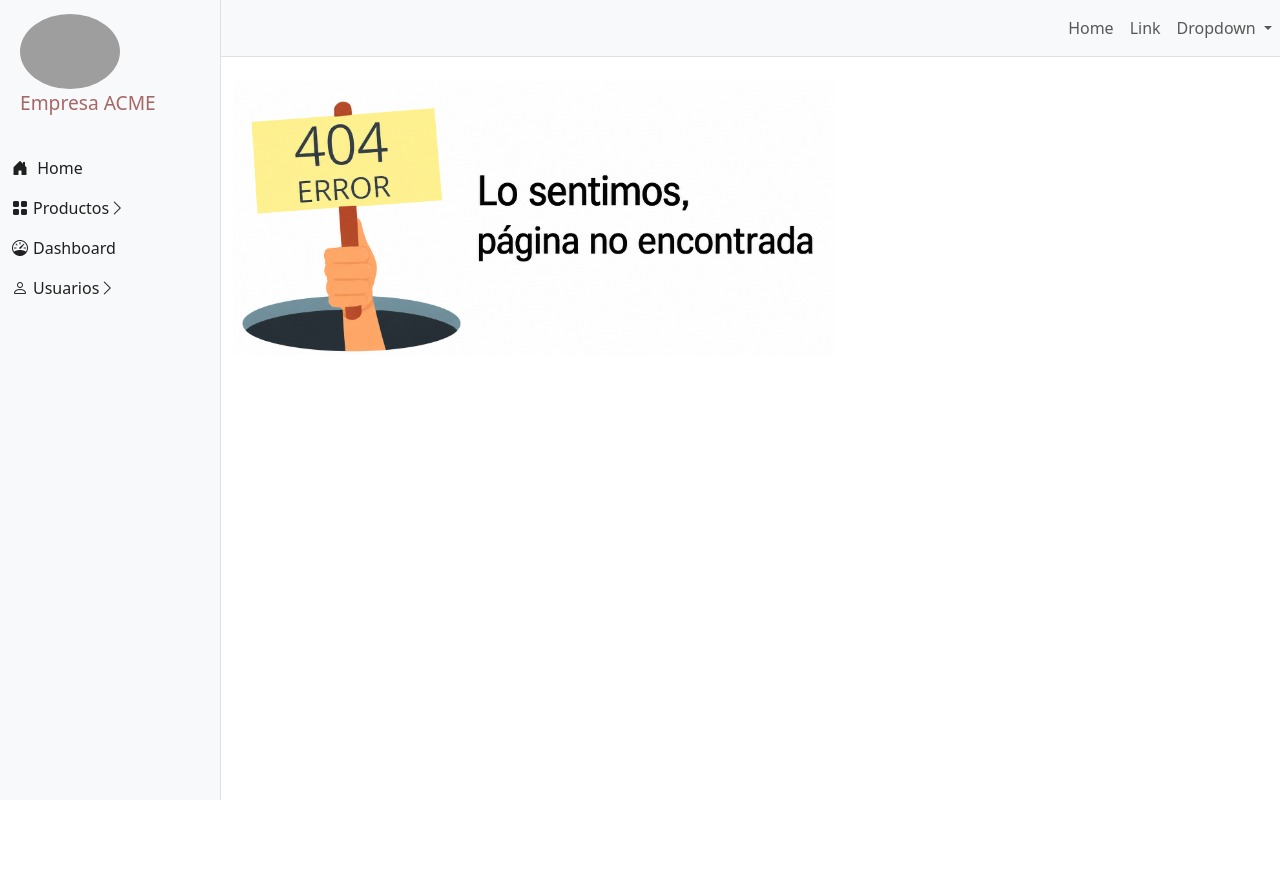
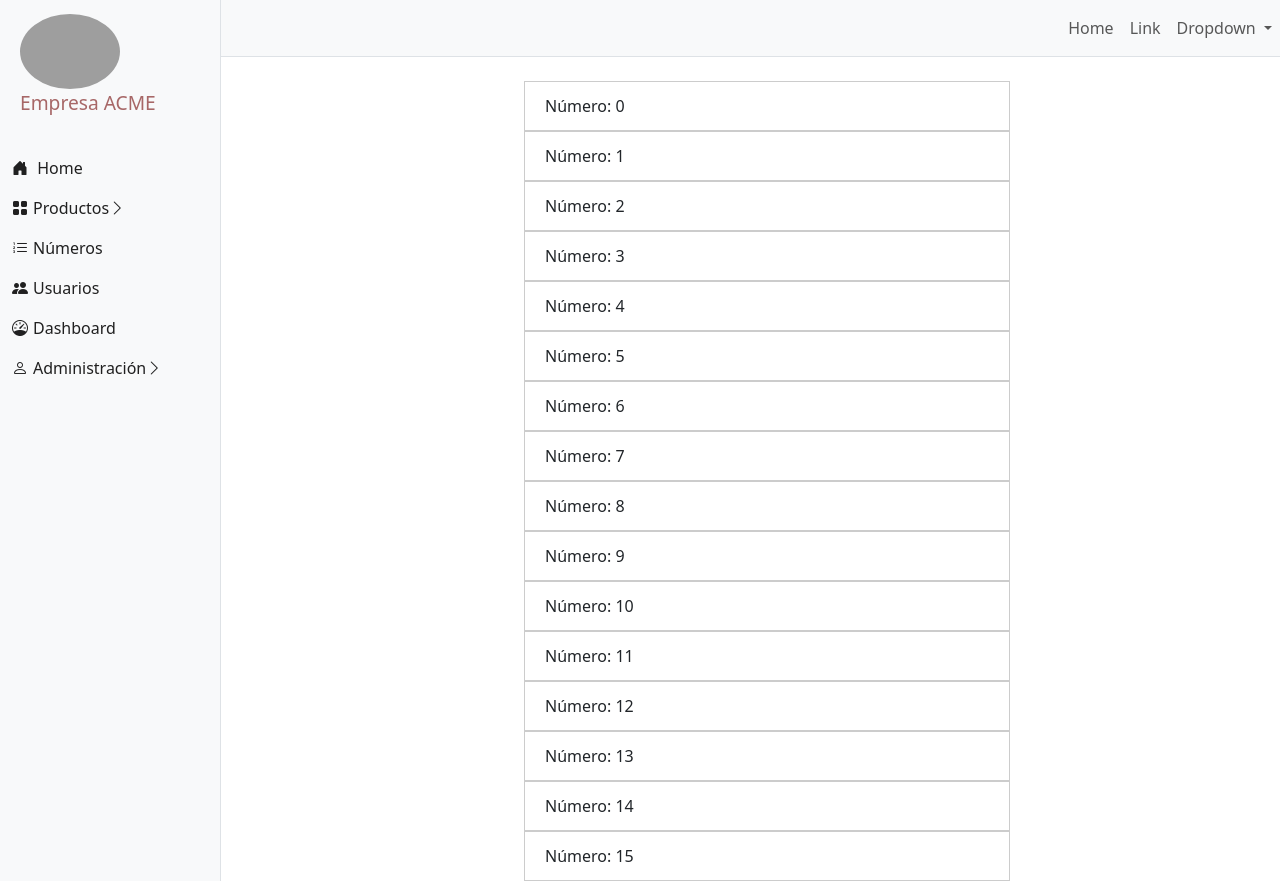
Before and after one commit to mmatus0/AngularAcme, an Angular app in the folder frontend-server/: page /numbers in a window 1280 px wide. Before the commit the page ends 800 px from the top, so only its background shows below. Built offline with nearby package versions, Linux system fonts and the light colour scheme; sample sign-in values are in the browser's storage; grey boxes are pictures that could not be loaded.

Commit message:
Implementación de virtualScroll

```diff
--- a/frontend-server/package.json
+++ b/frontend-server/package.json
@@ -11,12 +11,14 @@
   "private": true,
   "packageManager": "npm@11.6.2",
   "dependencies": {
+    "@angular/cdk": "^21.2.14",
     "@angular/common": "^21.2.0",
     "@angular/compiler": "^21.2.0",
     "@angular/core": "^21.2.0",
     "@angular/forms": "^21.2.0",
     "@angular/platform-browser": "^21.2.0",
     "@angular/router": "^21.2.0",
+    "@faker-js/faker": "^10.4.0",
     "ngx-bootstrap": "^21.0.1",
     "ngx-bootstrap-icons": "^1.9.3",
     "rxjs": "~7.8.0",
--- a/frontend-server/src/app/app.html
+++ b/frontend-server/src/app/app.html
@@ -1,6 +1,6 @@
 <div class="d-flex" id="wrapper">
 
-  <!-- Sidebar — controlado con @if según estado de autenticación — Slide 11 -->
+  <!-- Sidebar -->
   @if (authService.isAuthenticated()) {
     <div class="bg-light border-end" id="sidebar-wrapper">
       <div class="sidebar-heading">
@@ -35,18 +35,30 @@
             </ul>
           </li>
           <li>
+            <a [routerLink]="['numbers']">
+              <i class="bi bi-list-ol"></i>
+              <span class="nav-label">Números</span>
+            </a>
+          </li>
+          <li>
+            <a [routerLink]="['users']">
+              <i class="bi bi-people-fill"></i>
+              <span class="nav-label">Usuarios</span>
+            </a>
+          </li>
+          <li>
             <a href="#">
               <i class="bi bi-speedometer"></i>
               <span class="nav-label">Dashboard</span>
             </a>
           </li>
           <li>
-            <a href="#" data-bs-toggle="collapse" data-bs-target="#usuarios" class="collapsed active">
+            <a href="#" data-bs-toggle="collapse" data-bs-target="#administracion" class="collapsed active">
               <i class="bi bi-person"></i>
-              <span class="nav-label">Usuarios</span>
+              <span class="nav-label">Administración</span>
               <span class="bi bi-chevron-right"></span>
             </a>
-            <ul class="sub-menu collapse" id="usuarios">
+            <ul class="sub-menu collapse" id="administracion">
               <li><a href="#">Administrar</a></li>
               <li><a href="#">Ver fichas</a></li>
               <li><a href="#">Informes</a></li>
@@ -61,7 +73,7 @@
   <!-- Page Content -->
   <div id="page-content-wrapper">
 
-    <!-- Superior Bar — controlado con @if según estado de autenticación — Slide 11/12 -->
+    <!-- Superior Bar -->
     @if (authService.isAuthenticated()) {
       <nav class="navbar navbar-expand-lg navbar-light bg-light border-bottom">
         <div class="collapse navbar-collapse" id="navbarSupportedContent">
@@ -81,7 +93,6 @@
                 <a class="dropdown-item" href="#">Action</a>
                 <a class="dropdown-item" href="#">Another action</a>
                 <div class="dropdown-divider"></div>
-                <!-- Logout invoca authService.logout() — Slide 12 -->
                 <a class="dropdown-item text-danger" href="#" (click)="authService.logout()">Logout</a>
               </div>
             </li>
@@ -90,7 +101,7 @@
       </nav>
     }
 
-    <!-- Inner Content — siempre visible para que el router-outlet funcione en /login -->
+    <!-- Inner Content -->
     <br>
     <div class="container-fluid">
       <router-outlet></router-outlet>
--- /dev/null
+++ b/frontend-server/src/app/features/numbers/components/number/number.css
@@ -0,0 +1,16 @@
+.virtual-scroll-wrap {
+    width: 50%;
+    margin: auto;
+    min-width: 380px;
+}
+
+cdk-virtual-scroll-viewport {
+    height: 100vh;
+}
+
+cdk-virtual-scroll-viewport li {
+    height: 50px;
+    list-style: none;
+    border: 1px solid #ccc;
+    padding: 12px 20px;
+}
--- /dev/null
+++ b/frontend-server/src/app/features/numbers/components/number/number.html
@@ -0,0 +1,9 @@
+<div class="virtual-scroll-wrap">
+  <cdk-virtual-scroll-viewport [itemSize] ="50">
+    <ul>
+      <li *cdkVirtualFor="let item of numbers; let i = index">
+        Número: {{ i }}
+      </li>
+    </ul>
+  </cdk-virtual-scroll-viewport>
+</div>
--- /dev/null
+++ b/frontend-server/src/app/features/numbers/components/number/number.ts
@@ -0,0 +1,12 @@
+import { Component } from '@angular/core';
+import { CdkVirtualScrollViewport, CdkVirtualForOf, CdkFixedSizeVirtualScroll } from '@angular/cdk/scrolling';
+
+@Component({
+  selector: 'app-number',
+  imports: [CdkVirtualScrollViewport, CdkVirtualForOf, CdkFixedSizeVirtualScroll],
+  templateUrl: './number.html',
+  styleUrl: './number.css'
+})
+export class NumberComponent {
+  numbers = new Array(1000).fill(0);
+}
--- /dev/null
+++ b/frontend-server/src/app/features/users/components/user/user.css
@@ -0,0 +1,79 @@
+.virtual-scroll-wrap {
+    width: 50%;
+    margin-top: auto;
+    min-width: 380px;
+}
+cdk-virtual-scroll-viewport {
+    height: 100vh;
+}
+cdk-virtual-scroll-viewport li {
+    height: 100px;
+    list-style: none;
+    border: 1px solid #ccc;
+    margin: 10px 30px;
+}
+cdk-virtual-scroll-viewport .thumbnail-wrap {
+    width: 50px;
+    display: inline-block;
+}
+cdk-virtual-scroll-viewport .thumbnail-wrap img {
+    height: 65px;
+    margin: 18px 14px;
+}
+cdk-virtual-scroll-viewport .info-wrap {
+    vertical-align: top;
+    margin: 18px 34px;
+    display: inline-block;
+}
+@-webkit-keyframes ligthSpeedIn {
+    from {
+        -webkit-transform: translate3d(100%, 0, 0) skewX(-30deg);
+        transform: translate3d(100%, 0, 0) skewX(-30deg);
+        opacity: 0;
+    }
+    60% {
+        -webkit-transform: skewX(20deg);
+        transform: skewX(20deg);
+        opacity: 1;
+    }
+    80% {
+        -webkit-transform: skewX(-5deg);
+        transform: skewX(-5deg);
+    }
+    to {
+        -webkit-transform: translate3d(0, 0, 0);
+        transform: translate3d(0, 0, 0);
+    }
+}
+@keyframes ligthSpeedIn {
+    from {
+        -webkit-transform: translate3d(100%, 0, 0) skewX(-30deg);
+        transform: translate3d(100%, 0, 0) skewX(-30deg);
+        opacity: 0;
+    }
+    60% {
+        -webkit-transform: skewX(20deg);
+        transform: skewX(20deg);
+        opacity: 1;
+    }
+    80% {
+        -webkit-transform: skewX(-5deg);
+        transform: skewX(-5deg);
+    }
+    to {
+        -webkit-transform: translate3d(0, 0, 0);
+        transform: translate3d(0, 0, 0);
+    }
+}
+.lightSpeedIn {
+    -webkit-animation-name: ligthSpeedIn;
+    animation-name: ligthSpeedIn;
+    -webkit-animation-timing-function: ease-out;
+    animation-timing-function: ease-out;
+}
+.animated {
+    -webkit-animation-duration: 1s;
+    animation-duration: 1s;
+    -webkit-animation-fill-mode: both;
+    animation-fill-mode: both;
+}
--- /dev/null
+++ b/frontend-server/src/app/features/users/components/user/user.html
@@ -0,0 +1,15 @@
+<div class="virtual-scroll-wrap">
+  <cdk-virtual-scroll-viewport [itemSize]="100">
+    <ul>
+      <li *cdkVirtualFor="let item of data" class="animated lightSpeedIn">
+        <div class="thumbnail-wrap">
+          <img [src]="item.avatar" [alt]="item.name">
+        </div>
+        <div class="info-wrap">
+          <strong>{{ item.name }}</strong><br>
+          <span>{{ item.email }}</span>
+        </div>
+      </li>
+    </ul>
+  </cdk-virtual-scroll-viewport>
+</div>
--- /dev/null
+++ b/frontend-server/src/app/features/users/components/user/user.ts
@@ -0,0 +1,17 @@
+import { Component } from '@angular/core';
+import { CdkVirtualScrollViewport, CdkVirtualForOf, CdkFixedSizeVirtualScroll } from '@angular/cdk/scrolling';
+import { faker } from '@faker-js/faker';
+
+@Component({
+  selector: 'app-user',
+  imports: [CdkVirtualScrollViewport, CdkVirtualForOf, CdkFixedSizeVirtualScroll],
+  templateUrl: './user.html',
+  styleUrl: './user.css'
+})
+export class UserComponent {
+  data = new Array(10000).fill(1).map(() => ({
+    name: faker.person.fullName(),
+    email: faker.internet.email(),
+    avatar: faker.image.avatar()
+  }));
+}
```
Also changed, not shown: frontend-server/src/app/app.routes.ts (+6 -8 lines), 1 other file (tests, documents, lock files or other folders).
